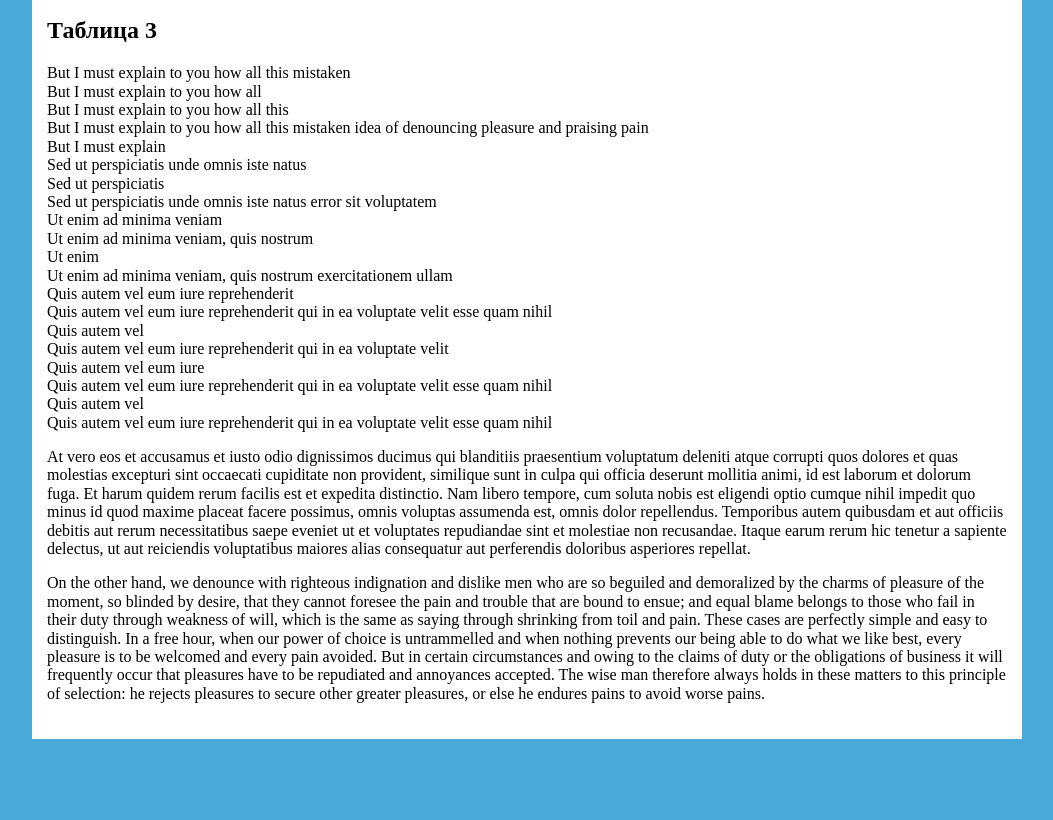
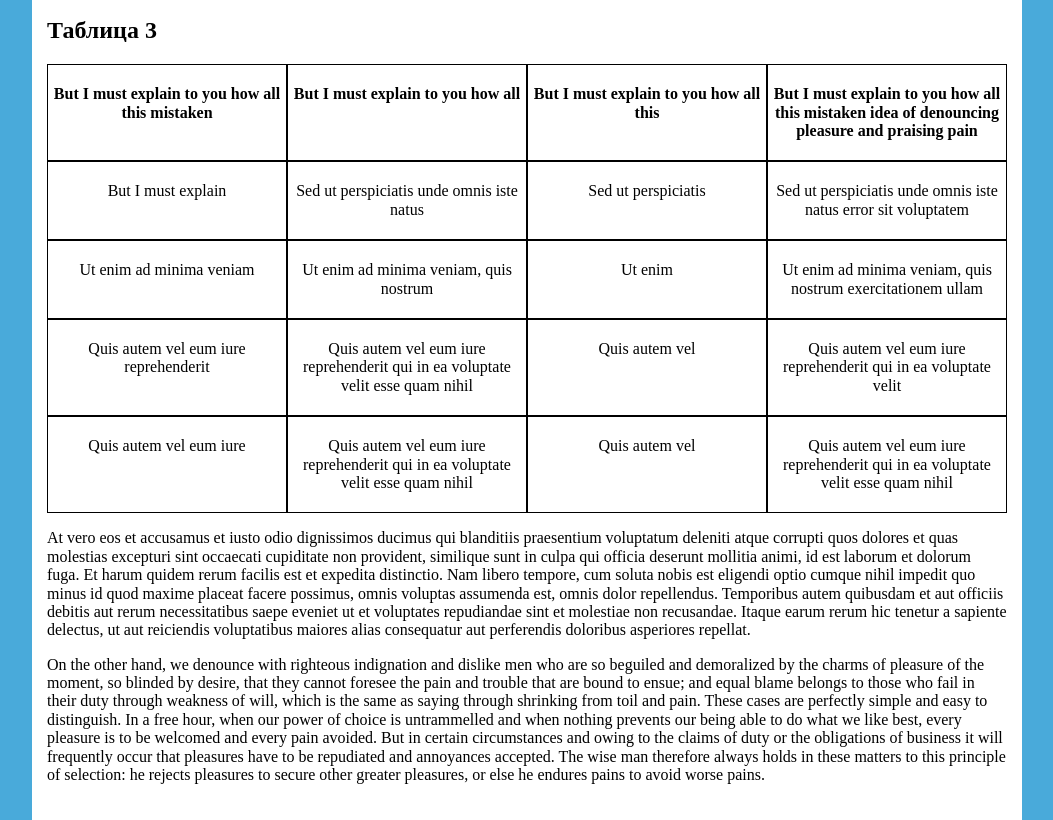
Before and after one commit to gruv19/nevatrip-test, a plain HTML site: page 1_2_table/index.html in a window 1280 px wide. Shown: the part 1214-2034 px from the top of the page, without its empty margins (113-1166 px from the left). Before the commit the page ends 1953 px from the top, so only its background shows below. Drawn offline with Linux system fonts and the light colour scheme.

Commit message:
style: Добавил стили для 3-го варианта решения задачи

```diff
--- a/1_2_table/style.css
+++ b/1_2_table/style.css
@@ -66,3 +66,72 @@ html {
     min-width: unset;
   }
 }
+
+.table-grid {
+  margin: 0 auto;
+  width: 100%;
+  display: grid;
+  grid-template-areas:
+    "A1"
+    "B1"
+    "C1"
+    "D1"
+    "E1"
+    "A2"
+    "B2"
+    "C2"
+    "D2"
+    "E2"
+    "A3"
+    "B3"
+    "C3"
+    "D3"
+    "E3"
+    "A4"
+    "B4"
+    "C4"
+    "D4"
+    "E4";
+}
+
+.table-grid__cell {
+  border: 1px solid black;
+  text-align: center;
+  font-weight: 400;
+  font-size: 16px;
+  padding: 20px 5px;
+}
+
+.table-grid__cell--head {
+  font-weight: bold;
+}
+
+@media screen and (min-width: 768px) {
+  .table-grid {
+    grid-template-areas:
+      "A1 A2"
+      "B1 B2"
+      "C1 C2"
+      "D1 D2"
+      "E1 E2"
+      "A3 A4"
+      "B3 B4"
+      "C3 C4"
+      "D3 D4"
+      "E3 E4";
+    grid-template-columns: 1fr 1fr;
+  }
+}
+
+@media screen and (min-width: 1024px) {
+  .table-grid {
+    display: grid;
+    grid-template-areas:
+    "A1 A2 A3 A4"
+    "B1 B2 B3 B4"
+    "C1 C2 C3 C4"
+    "D1 D2 D3 D4"
+    "E1 E2 E3 E4";
+    grid-template-columns: repeat(4, 1fr);
+  }
+}
```
